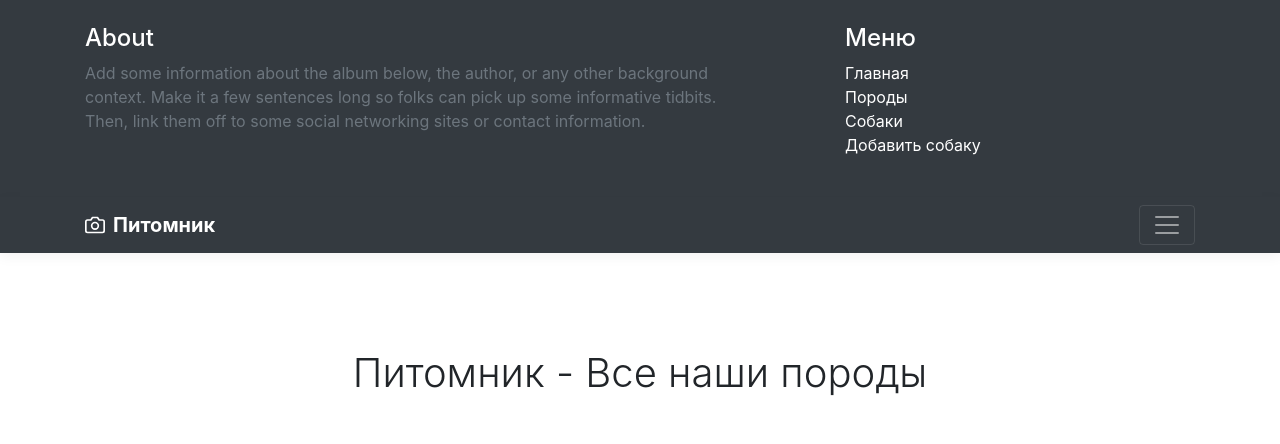
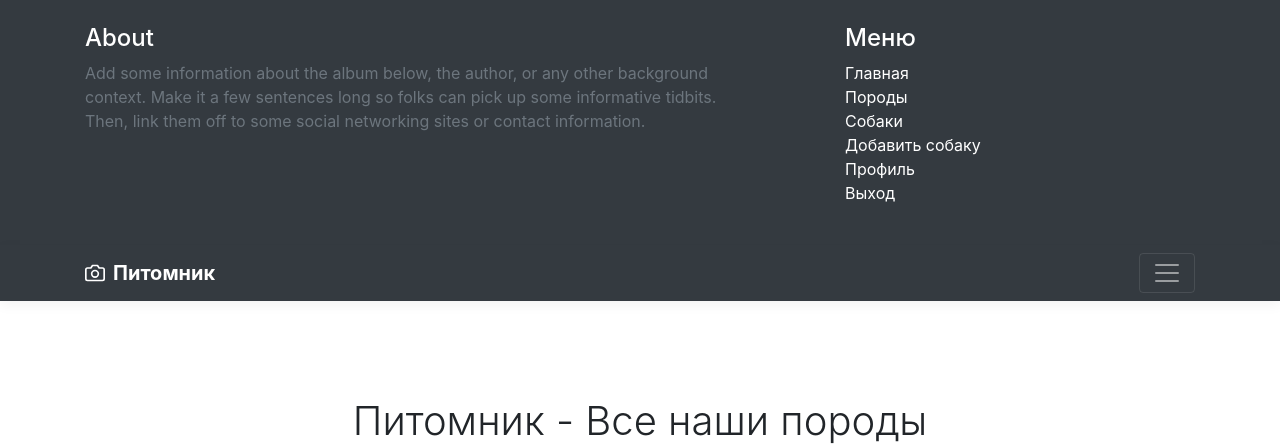
Before and after one commit to Nikita-Lugovskoi/ShelterFBV425, a Django app: page /breeds/ in a window 1280 px wide, after a click that opens the changed part. Shown: the top 444 px of the page. Run offline with Django 5.2, Linux system fonts and the light colour scheme; the visitor is signed in with stand-in values (Sample User, id 1); data that the repository does not hold is empty; some libraries are stand-ins or nearby versions.

```diff
--- a/dogs/templates/dogs/base.html
+++ b/dogs/templates/dogs/base.html
@@ -31,8 +31,8 @@
                         <li><a href="{% url 'dogs:dogs_list' %}" class="text-white">Собаки</a></li>
                         <li><a href="{% url 'dogs:dog_create' %}" class="text-white">Добавить собаку</a></li>
                         {% if user.is_authenticated %}
-                            {% comment %} <li><a href="{% url 'users:user_profile' %}" class="text-white">Профиль</a></li>
-                            <li><a href="{% url 'users:user_logout' %}" class="text-white">Выход</a></li> {% endcomment %}
+                            <li><a href="{% url 'users:user_profile' %}" class="text-white">Профиль</a></li>
+                            <li><a href="{% url 'users:user_logout' %}" class="text-white">Выход</a></li>
                         {% else %}
                             <li><a href="{% url 'users:user_login' %}" class="text-white">Вход</a></li>
                             <li><a href="{% url 'users:user_register' %}" class="text-white">Регистрация</a></li>
--- a/requirements.txt
+++ b/requirements.txt
@@ -1,8 +1,3 @@
 mssql-django
 python-dotenv
 Pillow
-
-
-
-# для активации работы django
-django-admin startproject config .
```
Also changed, not shown: dogs/templatetags/my_tags.py (added, +10 -0 lines), dogs/templatetags/__init__.py (added), readme.md.
